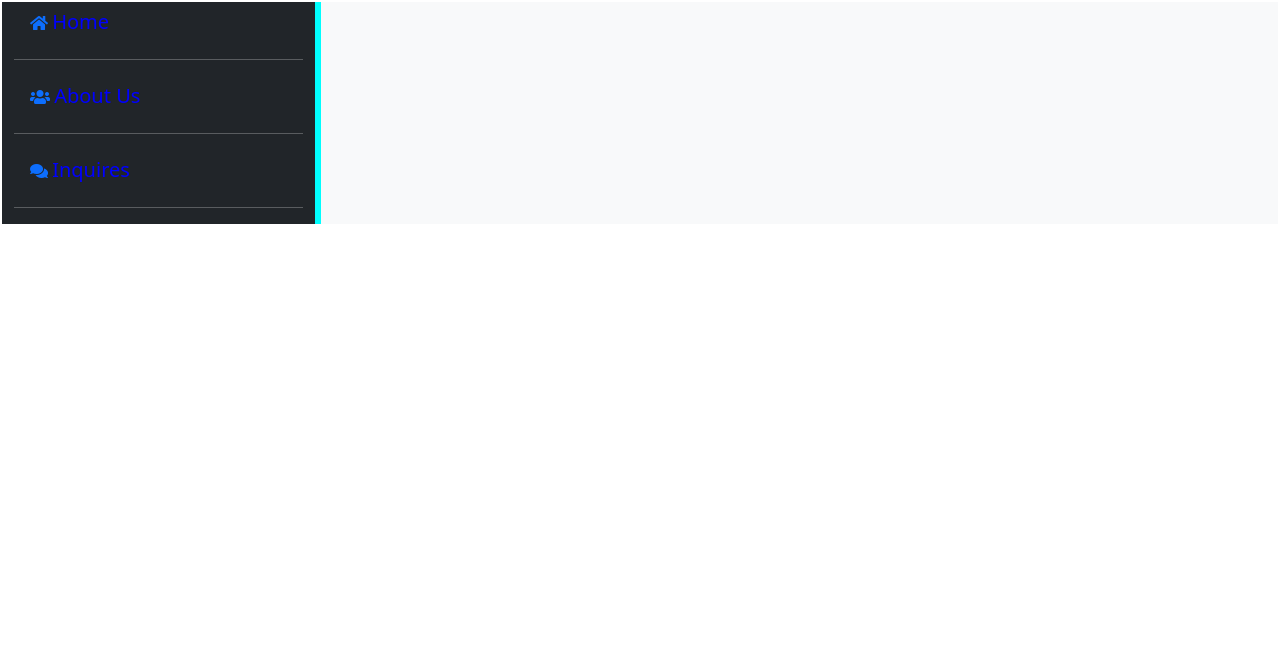
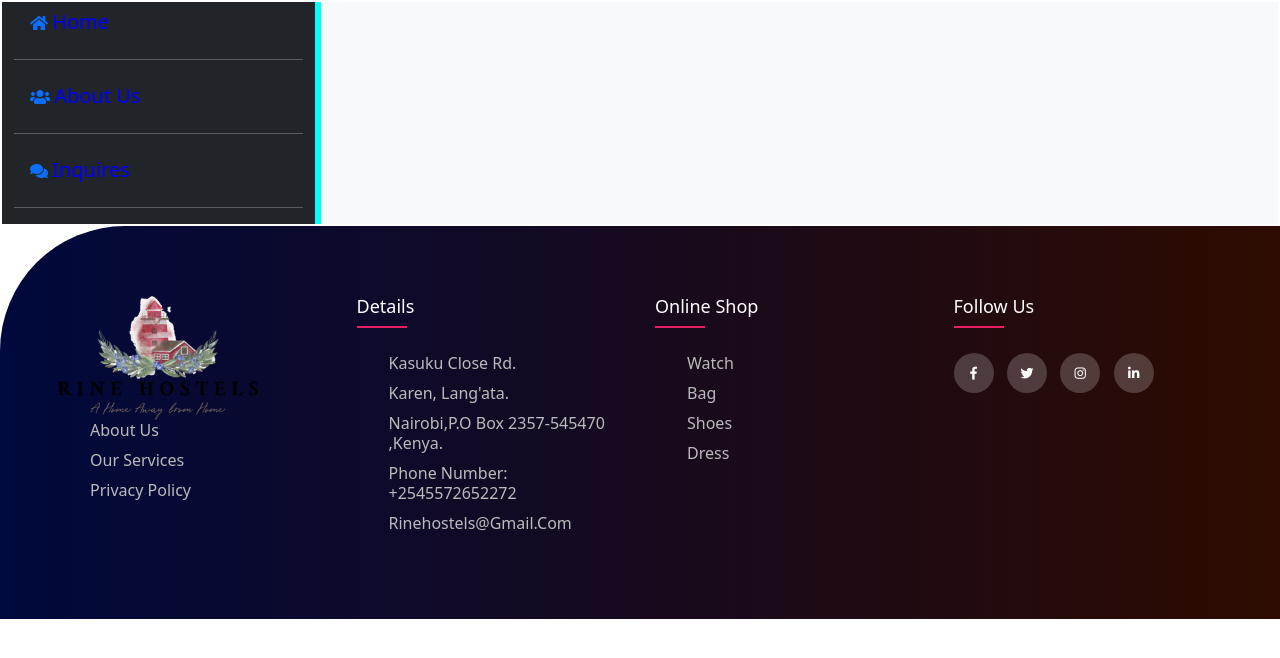
Before and after one commit to Eugene-Kabeyi/rine__hostels, a PHP site: page /home.php in a window 1280 px wide. Shown: the part 61-719 px from the top of the page. Run offline with PHP 8.4, Linux system fonts and the light colour scheme; some libraries are stand-ins or nearby versions.

Commit message:
update 11/11/2022

```diff
--- a/header.php
+++ b/header.php
@@ -5,8 +5,11 @@
 <html>
 
 <head>
+
+    <meta charset="utf-8">
+    <meta name="viewport" content="width=device-width, initial-scale=1">
+
     <link rel='stylesheet' href='bootstrap/css/bootstrap.min.css'>
-    <link rel='stylesheet ' href='css/style.css'>
     <link rel='stylesheet' href='https://cdnjs.cloudflare.com/ajax/libs/font-awesome/4.7.0/css/font-awesome.min.css'>
     <link rel="stylesheet" href="//use.fontawesome.com/releases/v5.0.7/css/all.css">
 
--- a/home.php
+++ b/home.php
@@ -1,15 +1,93 @@
 <?php
-include "header.php";
-?>
-<!DOCTYPE html>
-<html>
-    <head>
-        <title>Rine Hostels</title>
-    </head>
-    <body>
-        <div class="col-md-9 col-lg-9 bg-light">
+include "header.php"?>
+
+<head>
+    <meta charset="utf-8">
+    <meta name="viewport" content="width=device-width, initial-scale=1">
+    <link rel='stylesheet' href='https://cdnjs.cloudflare.com/ajax/libs/font-awesome/4.7.0/css/font-awesome.min.css'>
+    <link rel="stylesheet" href="//use.fontawesome.com/releases/v5.0.7/css/all.css">
+    <link rel='stylesheet' href='bootstrap/css/bootstrap.min.css'>
+    <script src='bootstrap/js/popper.min.js'></script>
+    <script src='bootstrap/js/jquery.min.js '></script>
+    <script src='bootstrap/js/bootstrap.min.js '></script>
+    <link rel="stylesheet" href="style.css">
+</head>
+<main>
+    <div class="row" style="margin:2px;">
+        <div class="col-md-3 col-lg-3 bg-dark" style="border-right:6px solid cyan">
+
+            <ul class="nav flex-column">
+                <li class="nav-item">
+                    <a class="nav-link active" href="#">
+                        <i class="fas fa-home"></i>
+                        <span class="h5" style="color :blue">Home</span>
+                    </a>
+                </li>
+                <hr class="bg-white">
+
+
+                <li class="nav-item navsep">
+                    <a class="nav-link " href="">
+                        <i class="fa fa-group"></i>
+                        <span class=" h5" style="color :blue">About Us</span>
+                    </a>
+                <li>
+                    <hr class="bg-white">
+
+                <li class="nav-item navsep">
+                    <a class="nav-link " href="">
+                        <i class="fas fa-comments"></i>
+                        <span class=" h5" style="color :blue">Inquires</span>
+                    </a>
+
+                <li>
+                    <hr class="bg-white">
+            </ul>
 
         </div>
 
-    </body>
-</html>
+        <div class="col-md-9 col-lg-9 bg-light">
+            <div>
+</main>
+<footer class="footer">
+    <div class="footer-container">
+        <div class="row">
+            <div class="footer-col">
+                <img src="rinehostels.png" alt="logo" width="200">
+                <ul>
+                    <li><a href="#">about us</a></li>
+                    <li><a href="#">our services</a></li>
+                    <li><a href="#">privacy policy</a></li>
+                </ul>
+            </div>
+            <div class="footer-col">
+                <h4>Details</h4>
+                <ul>
+                    <li><a href="#">Kasuku Close Rd.</a></li>
+                    <li><a href="#">Karen, Lang'ata.</a></li>
+                    <li><a href="#">Nairobi,P.O Box 2357-545470 ,Kenya.</a></li>
+                    <li><a href="#">Phone Number: +2545572652272</a></li>
+                    <li><a href="#">rinehostels@gmail.com</a></li>
+                </ul>
+            </div>
+            <div class="footer-col">
+                <h4>online shop</h4>
+                <ul>
+                    <li><a href="#">watch</a></li>
+                    <li><a href="#">bag</a></li>
+                    <li><a href="#">shoes</a></li>
+                    <li><a href="#">dress</a></li>
+                </ul>
+            </div>
+            <div class="footer-col">
+                <h4>follow us</h4>
+                <div class="social-links">
+                    <a href="#"><i class="fab fa-facebook-f"></i></a>
+                    <a href="#"><i class="fab fa-twitter"></i></a>
+                    <a href="#"><i class="fab fa-instagram"></i></a>
+                    <a href="#"><i class="fab fa-linkedin-in"></i></a>
+                </div>
+            </div>
+        </div>
+    </div>
+</footer>
--- /dev/null
+++ b/style.css
@@ -0,0 +1,105 @@
+@import url('https://fonts.googleapis.com/css2?family=Poppins:wght@300;400;500;600;700&display=swap');
+.footer{
+    width: 100%;
+
+    bottom: 0;
+    background : linear-gradient(to right, #00093c,#2d0b00);
+    color: #fff;
+    padding: 100px 0 30px;
+    border-top-left-radius: 125px;
+    font-size: 13px;
+    line-height: 20px;
+
+}
+body{
+	line-height: 1.5;
+
+}
+*{
+	margin:0;
+	padding:0;
+	box-sizing: border-box;
+}
+.footer-container{
+	max-width: 1170px;
+	margin:auto;
+}
+.row{
+	display: flex;
+	flex-wrap: wrap;
+}
+ul{
+	list-style: none;
+}
+.footer{
+	background-color: #24262b;
+    padding: 70px 0;
+}
+.footer-col{
+   width: 25%;
+   padding: 0 15px;
+}
+.footer-col h4{
+	font-size: 18px;
+	color: #ffffff;
+	text-transform: capitalize;
+	margin-bottom: 35px;
+	font-weight: 500;
+	position: relative;
+}
+.footer-col h4::before{
+	content: '';
+	position: absolute;
+	left:0;
+	bottom: -10px;
+	background-color: #e91e63;
+	height: 2px;
+	box-sizing: border-box;
+	width: 50px;
+}
+.footer-col ul li:not(:last-child){
+	margin-bottom: 10px;
+}
+.footer-col ul li a{
+	font-size: 16px;
+	text-transform: capitalize;
+	color: #ffffff;
+	text-decoration: none;
+	font-weight: 300;
+	color: #bbbbbb;
+	display: block;
+	transition: all 0.3s ease;
+}
+.footer-col ul li a:hover{
+	color: #ffffff;
+	padding-left: 8px;
+}
+.footer-col .social-links a{
+	display: inline-block;
+	height: 40px;
+	width: 40px;
+	background-color: rgba(255,255,255,0.2);
+	margin:0 10px 10px 0;
+	text-align: center;
+	line-height: 40px;
+	border-radius: 50%;
+	color: #ffffff;
+	transition: all 0.5s ease;
+}
+.footer-col .social-links a:hover{
+	color: #24262b;
+	background-color: #ffffff;
+}
+
+/*responsive*/
+@media(max-width: 767px){
+  .footer-col{
+    width: 50%;
+    margin-bottom: 30px;
+}
+}
+@media(max-width: 574px){
+  .footer-col{
+    width: 100%;
+}
+}
```
Also changed, not shown: other parts of header.php (+6 -36 lines), footer.php (added, +70 -0 lines), main.php (added), rinehostels.png (added), 1 other file. Lines whose indentation alone changed are shown as unchanged.
